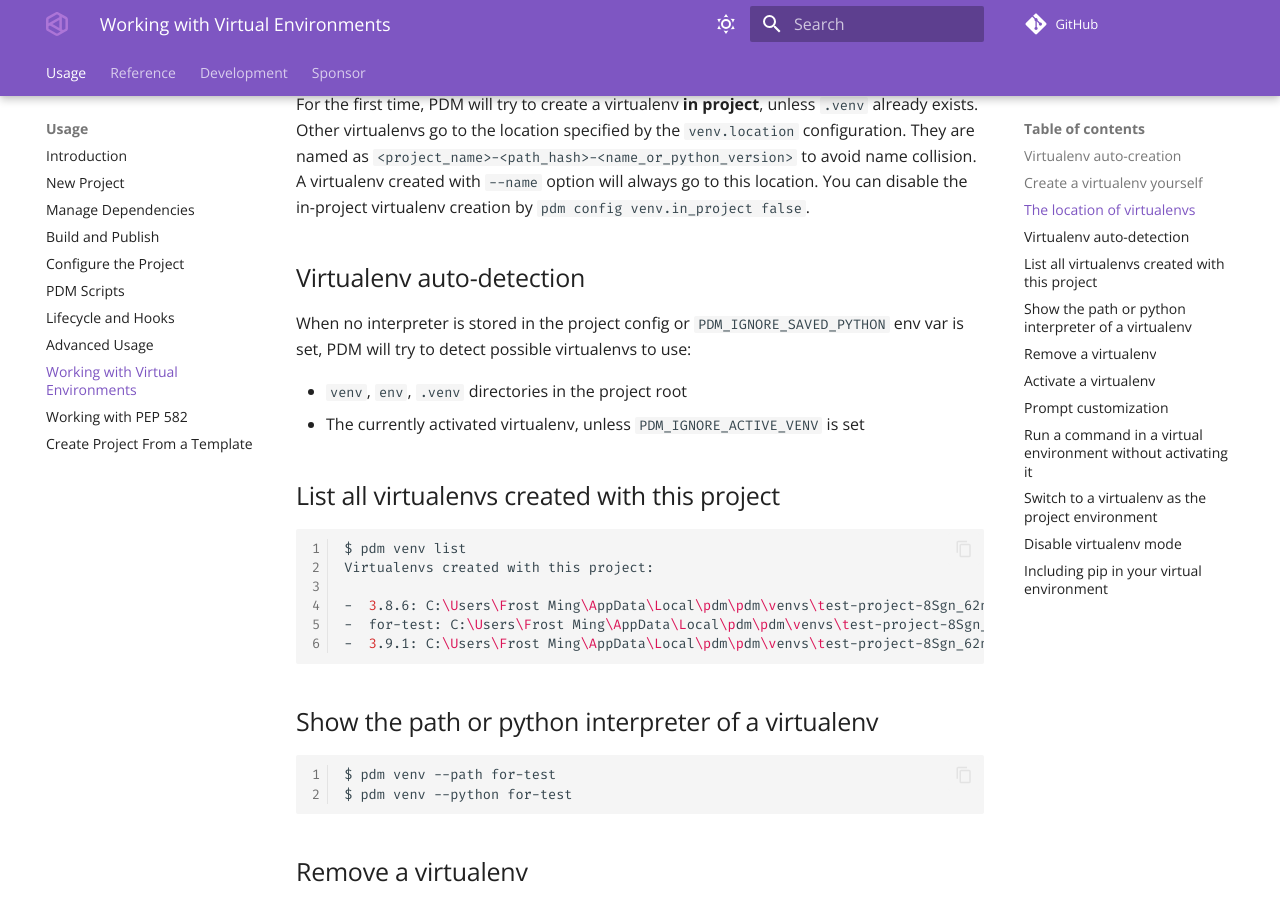
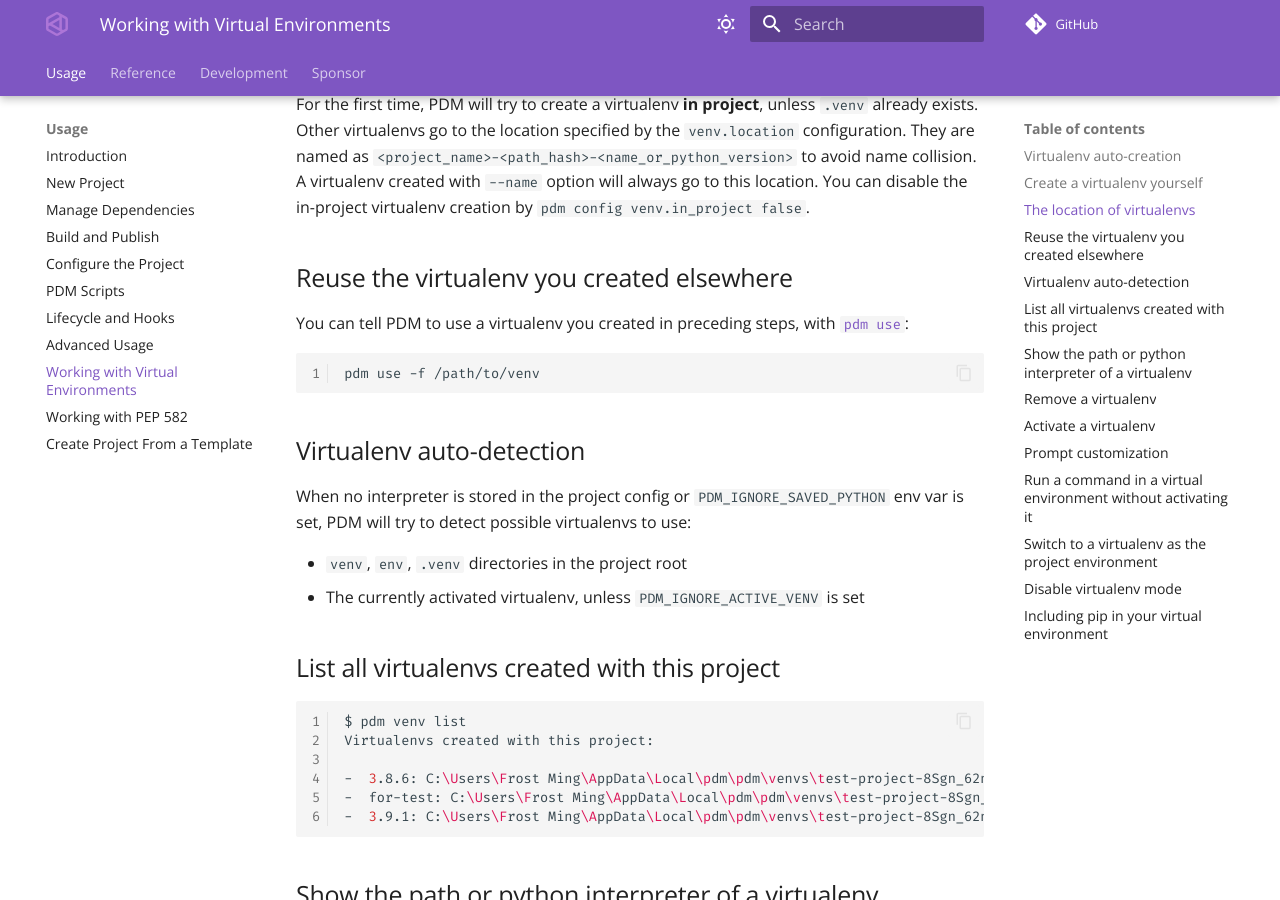
Before and after one commit to azurelotus0926/pdm, an MkDocs documentation site: the page built from docs/docs/usage/venv.md, in a window 1280 px wide and 900 px high, scrolled down 1188 px. Built offline with MkDocs 1.6.1 and Material for MkDocs 9.7.7, drawn with Linux system fonts in a browser that asks for light colours; comment, search, counter and statistics services are not loaded; the version menu is left out.

Commit message:
doc: Allow setting custom venv path Close #2096
Signed-off-by: Frost Ming <me@frostming.com>

````diff
--- a/docs/docs/usage/venv.md
+++ b/docs/docs/usage/venv.md
@@ -35,6 +35,14 @@ $ pdm venv create --with venv 3.9
 
 For the first time, PDM will try to create a virtualenv **in project**, unless `.venv` already exists.
 Other virtualenvs go to the location specified by the `venv.location` configuration. They are named as `<project_name>-<path_hash>-<name_or_python_version>` to avoid name collision. A virtualenv created with `--name` option will always go to this location. You can disable the in-project virtualenv creation by `pdm config venv.in_project false`.
+
+## Reuse the virtualenv you created elsewhere
+
+You can tell PDM to use a virtualenv you created in preceding steps, with [`pdm use`](../reference/cli.md#use):
+
+```bash
+pdm use -f /path/to/venv
+```
 
 ## Virtualenv auto-detection
 
````
Also changed, not shown: news/2096.doc.md (added, +1 -0 lines).
